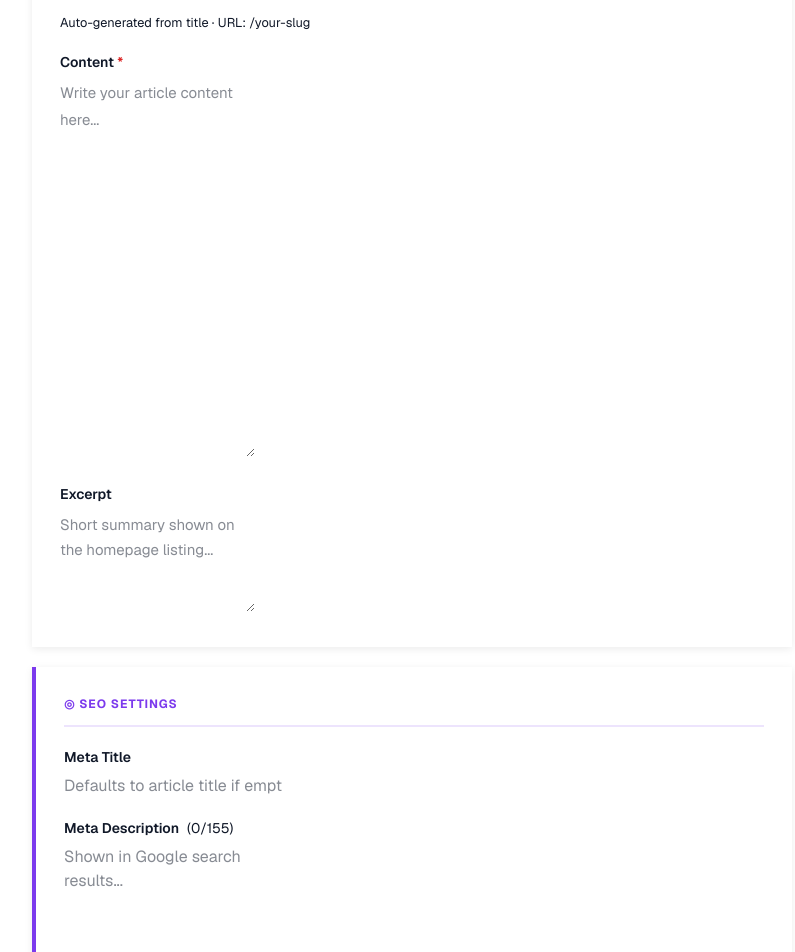
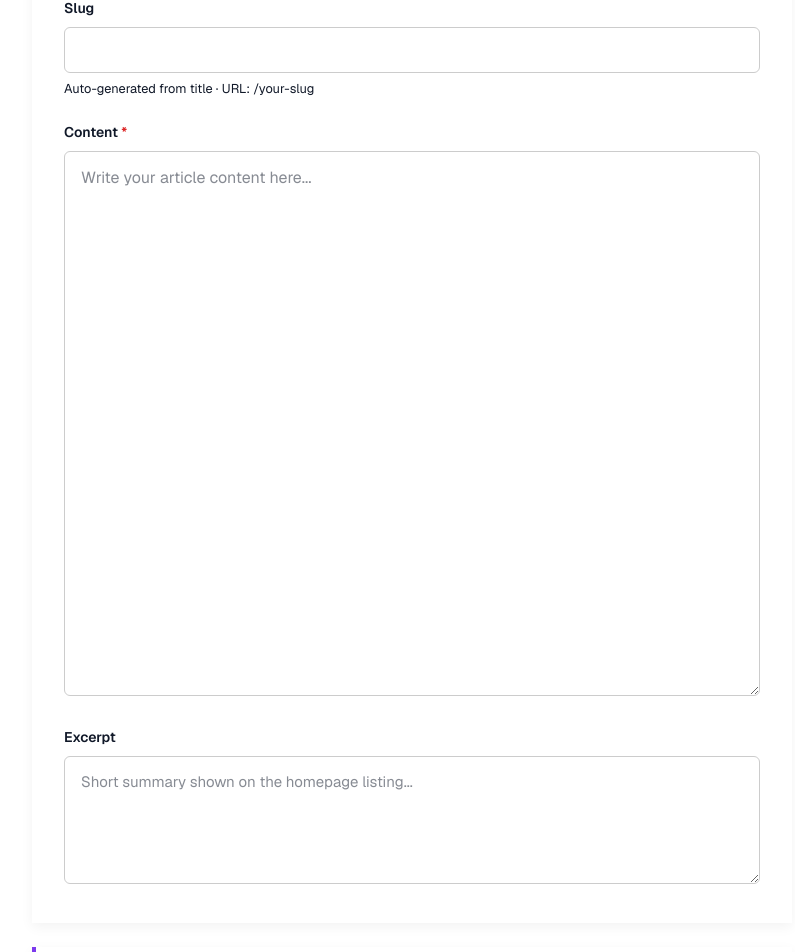
Before and after one commit to EshwarYadav29/SEO_Optimization_-Article-Site-, a Next.js app: page /admin/articles/new in a window 1280 px wide. Shown: the part 378-1330 px from the top of the page, without its empty margins (82-877 px from the left). Built offline with nearby package versions, Linux system fonts and the light colour scheme.

Commit message:
updated context page

```diff
--- a/src/components/ArticleForm.tsx
+++ b/src/components/ArticleForm.tsx
@@ -85,18 +85,20 @@ export default function ArticleForm({ article }: { article?: Article }) {
     border: '2px solid var(--gray-200)',
     borderLeft: `4px solid ${accentColor}`,
     borderRadius: 'var(--radius-lg)',
-    padding: '1.75rem',
-    marginBottom: '1.25rem',
-    boxShadow: '0 2px 8px rgba(0,0,0,0.08)',
+    padding: '2rem', // Increased slightly for breathing room
+    marginBottom: '1.5rem',
+    boxShadow: '0 4px 12px rgba(0,0,0,0.05)',
+    width: '100%',
+    boxSizing: 'border-box' as const,
   })
 
   const headingStyle = (color: string) => ({
-    fontSize: '0.75rem',
+    fontSize: '0.85rem', // Slightly larger section titles
     fontWeight: 700,
     color,
     letterSpacing: '0.08em',
     textTransform: 'uppercase' as const,
-    marginBottom: '1.25rem',
+    marginBottom: '1.5rem',
     paddingBottom: '0.75rem',
     borderBottom: `2px solid ${color}22`,
     display: 'flex',
@@ -109,11 +111,20 @@ export default function ArticleForm({ article }: { article?: Article }) {
     fontSize: '0.875rem',
     fontWeight: 600,
     color: 'var(--gray-700)',
-    marginBottom: '0.4rem',
+    marginBottom: '0.5rem',
+  }
+
+  // Base input layout styles to avoid reliance on cramped global class styles
+  const baseInputStyle = {
+    width: '100%',
+    boxSizing: 'border-box' as const,
+    padding: '0.75rem 1rem',
+    borderRadius: 'var(--radius-md, 6px)',
+    border: '1px solid var(--gray-300, #ccc)',
   }
 
   return (
-    <form onSubmit={handleSubmit}>
+    <form onSubmit={handleSubmit} style={{ width: '100%', maxWidth: '1200px', margin: '0 auto' }}>
       {error && (
         <div style={{
           background: '#fef2f2',
@@ -134,7 +145,7 @@ export default function ArticleForm({ article }: { article?: Article }) {
           ✦ Article Content
         </h2>
 
-        <div style={{ marginBottom: '1.25rem' }}>
+        <div style={{ marginBottom: '1.5rem' }}>
           <label style={labelStyle}>
             Title <span style={{ color: '#dc2626' }}>*</span>
           </label>
@@ -145,24 +156,30 @@ export default function ArticleForm({ article }: { article?: Article }) {
             required
             placeholder="Enter article title..."
             className="form-input"
+            style={{ ...baseInputStyle }}
           />
         </div>
 
-        <div style={{ marginBottom: '1.25rem' }}>
+        <div style={{ marginBottom: '1.5rem' }}>
           <label style={labelStyle}>Slug</label>
           <input
             type="text"
             value={form.slug}
             onChange={e => setForm(prev => ({ ...prev, slug: e.target.value }))}
             className="form-input"
-            style={{ fontFamily: 'monospace', fontSize: '0.8125rem', color: 'var(--gray-500)' }}
+            style={{
+              ...baseInputStyle,
+              fontFamily: 'monospace',
+              fontSize: '0.8125rem',
+              color: 'var(--gray-500)'
+            }}
           />
-          <p style={{ fontSize: '0.8rem', color: 'var(--gray-400)', marginTop: '0.3rem' }}>
+          <p style={{ fontSize: '0.8rem', color: 'var(--gray-400)', marginTop: '0.4rem' }}>
             Auto-generated from title · URL: /{form.slug || 'your-slug'}
           </p>
         </div>
 
-        <div style={{ marginBottom: '1.25rem' }}>
+        <div style={{ marginBottom: '1.5rem' }}>
           <label style={labelStyle}>
             Content <span style={{ color: '#dc2626' }}>*</span>
           </label>
@@ -170,10 +187,17 @@ export default function ArticleForm({ article }: { article?: Article }) {
             value={form.content}
             onChange={e => setForm(prev => ({ ...prev, content: e.target.value }))}
             required
-            rows={14}
+            rows={18} // Increased row presence for writing luxury
             placeholder="Write your article content here..."
             className="form-input"
-            style={{ resize: 'vertical', fontFamily: 'inherit', fontSize: '0.9375rem', lineHeight: 1.8, minHeight: '320px' }}
+            style={{
+              ...baseInputStyle,
+              resize: 'vertical',
+              fontFamily: 'inherit',
+              fontSize: '1rem', // Bumped font size for readability
+              lineHeight: 1.8,
+              minHeight: '450px' // Increased default canvas area
+            }}
           />
         </div>
 
@@ -182,10 +206,17 @@ export default function ArticleForm({ article }: { article?: Article }) {
           <textarea
             value={form.excerpt}
             onChange={e => setForm(prev => ({ ...prev, excerpt: e.target.value }))}
-            rows={3}
+            rows={4}
             placeholder="Short summary shown on the homepage listing..."
             className="form-input"
-            style={{ resize: 'vertical', fontFamily: 'inherit', fontSize: '0.9375rem', lineHeight: 1.7, minHeight: '100px' }}
+            style={{
+              ...baseInputStyle,
+              resize: 'vertical',
+              fontFamily: 'inherit',
+              fontSize: '0.9375rem',
+              lineHeight: 1.7,
+              minHeight: '120px'
+            }}
           />
         </div>
       </div>
@@ -196,7 +227,7 @@ export default function ArticleForm({ article }: { article?: Article }) {
           ◎ SEO Settings
         </h2>
 
-        <div style={{ marginBottom: '1.25rem' }}>
+        <div style={{ marginBottom: '1.5rem' }}>
           <label style={labelStyle}>Meta Title</label>
           <input
             type="text"
@@ -204,6 +235,7 @@ export default function ArticleForm({ article }: { article?: Article }) {
             onChange={e => setForm(prev => ({ ...prev, metaTitle: e.target.value }))}
             placeholder="Defaults to article title if empty"
             className="form-input"
+            style={{ ...baseInputStyle }}
           />
         </div>
 
@@ -221,11 +253,14 @@ export default function ArticleForm({ article }: { article?: Article }) {
             maxLength={155}
             placeholder="Shown in Google search results..."
             className="form-input"
-            style={{ resize: 'none' }}
+            style={{
+              ...baseInputStyle,
+              resize: 'none'
+            }}
           />
           {/* Character bar */}
           <div style={{
-            marginTop: '0.4rem',
+            marginTop: '0.5rem',
             height: '4px',
             background: 'var(--gray-100)',
             borderRadius: '999px',
@@ -278,7 +313,7 @@ export default function ArticleForm({ article }: { article?: Article }) {
       </div>
 
       {/* Actions */}
-      <div style={{ display: 'flex', alignItems: 'center', justifyContent: 'space-between' }}>
+      <div style={{ display: 'flex', alignItems: 'center', justifyContent: 'space-between', paddingBottom: '3rem' }}>
         <button
           type="submit"
           disabled={loading}
```
